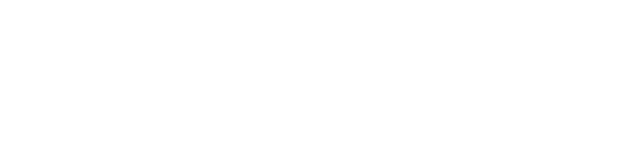
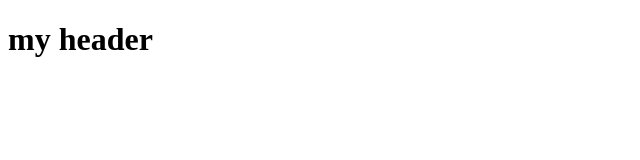
Before and after one commit to ChuPa828/test-git-2, a plain HTML site: page index.html in a window 1280 px wide. Shown: the whole page, without its empty margins (0-640 px from the left). Drawn offline with Linux system fonts and the light colour scheme.

Commit message:
develop header

```diff
--- a/index.html
+++ b/index.html
@@ -6,6 +6,9 @@
   <title>Test-git-2</title>
 </head>
 <body>
+  <header>
+    <h1>my header</h1>
+  </header>
   <script src="index.js"></script>
 </body>
 </html>
--- a/index.js
+++ b/index.js
@@ -1 +1 @@
-console.log('Hello world')
+console.log('ветка develop')
```
